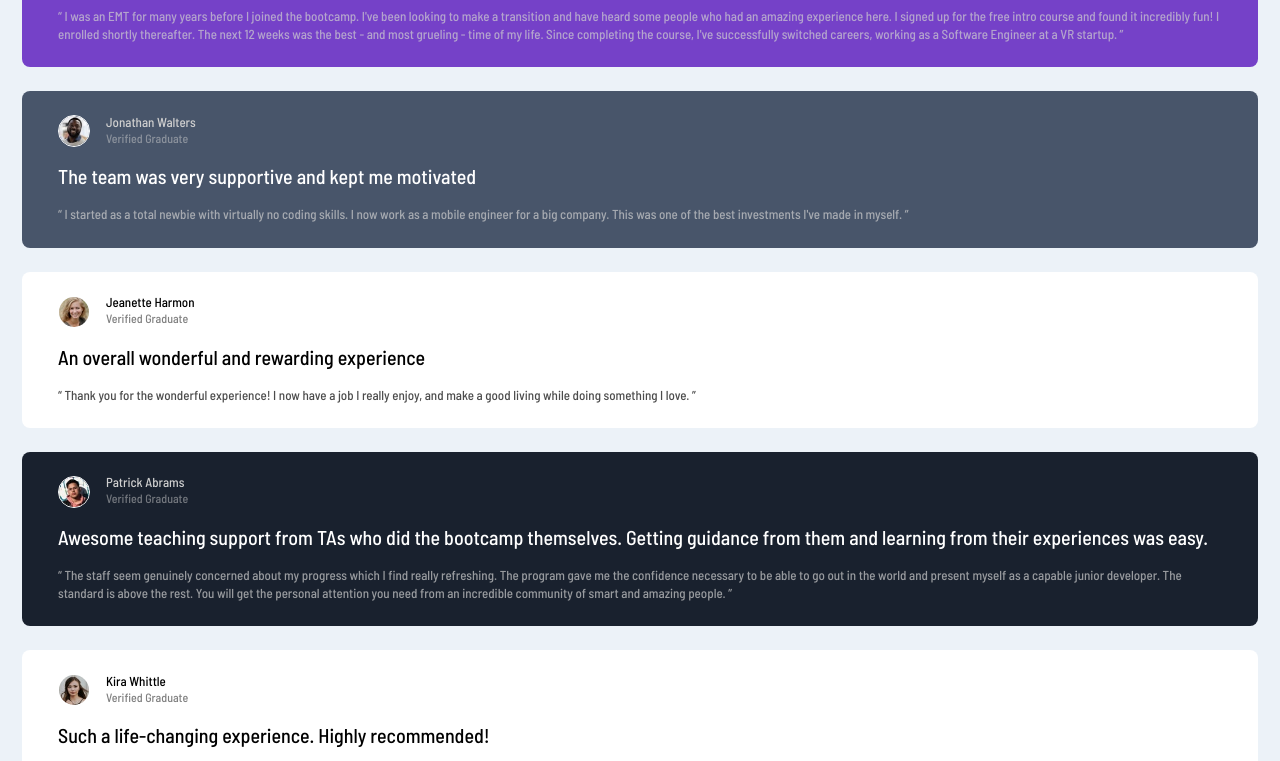
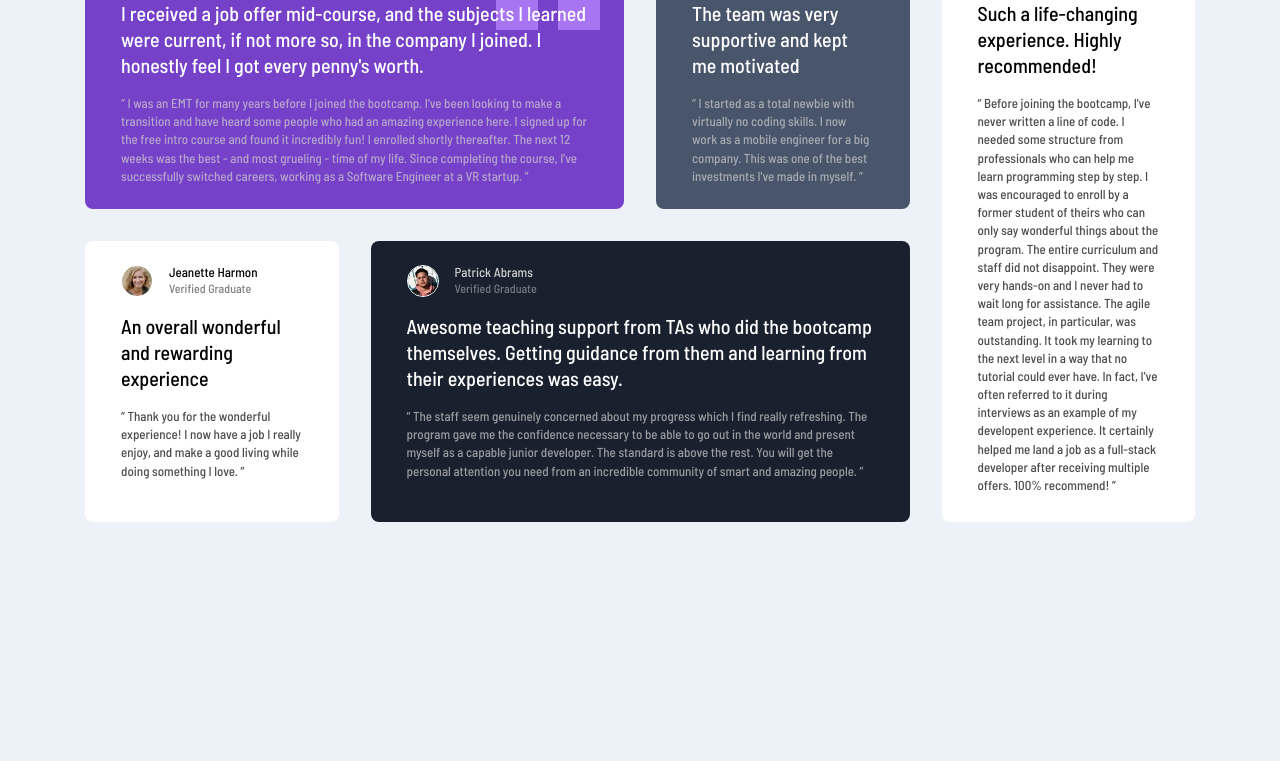
Before and after one commit to Geelloo/testimonials-grid-section, a plain HTML site: page index.html in a window 1280 px wide. Shown: the part 175-936 px from the top of the page. After the commit the page ends 800 px from the top, so only its background shows below. Drawn offline with Linux system fonts and the light colour scheme.

Commit message:
Add screenshots, Update README.md

```diff
--- a/index.html
+++ b/index.html
@@ -22,10 +22,11 @@
 
     <!-- CSS -->
     <link rel="stylesheet" href="style.css" />
-    <title>Frontend Mentor | [Challenge Name Here]</title>
+    <title>Frontend Mentor | Testimonials Grid Section</title>
   </head>
   <body>
-    <main>
+    <h1 class="sr-only">Testimonials Grid Section</h1>
+    <main class="testimonials">
       <div class="card purple">
         <header class="card__header">
           <img src="/images/image-daniel.jpg" alt="Photos of Daniel Clifford" />
@@ -114,7 +115,7 @@
         </div>
       </div>
 
-      <div class="card white">
+      <div class="card white-kira">
         <header class="card__header">
           <img src="/images/image-kira.jpg" alt="Photos of Kira Whittle" />
           <div class="flex-group-col">
--- a/style.css
+++ b/style.css
@@ -183,15 +183,52 @@ body {
   background: var(--clr--gray-400);
 }
 
-.card.white {
+.card.white,
+.card.white-kira {
   background: var(--clr--white);
   color: var(--clr-gray-800);
 }
 
-.card.white .card__testimonial {
+.card.white .card__testimonial,
+.card.white-kira .card__testimonial {
   color: var(--clr-gray-800);
 }
 
 .card.black {
   background: var(--clr--gray-800);
 }
+
+@media (min-width: 1100px) {
+  body {
+    display: grid;
+    place-items: center;
+  }
+  .testimonials {
+    max-width: 1110px;
+    display: grid;
+    grid-template-columns: repeat(4, 1fr);
+    grid-template-rows: repeat(2, 1fr);
+    gap: 2rem;
+  }
+
+  .card {
+    margin: 0;
+  }
+
+  .card.purple {
+    grid-column: 1 / 3;
+  }
+
+  .card-white {
+    grid-row: 2;
+  }
+
+  .card.white-kira {
+    grid-column: 4;
+    grid-row: 1 / 3;
+  }
+
+  .card.black {
+    grid-column: 2 /4;
+  }
+}
```
Also changed, not shown: screenshots/desktop.png (added), screenshots/mobile.png (added), 1 other file.
